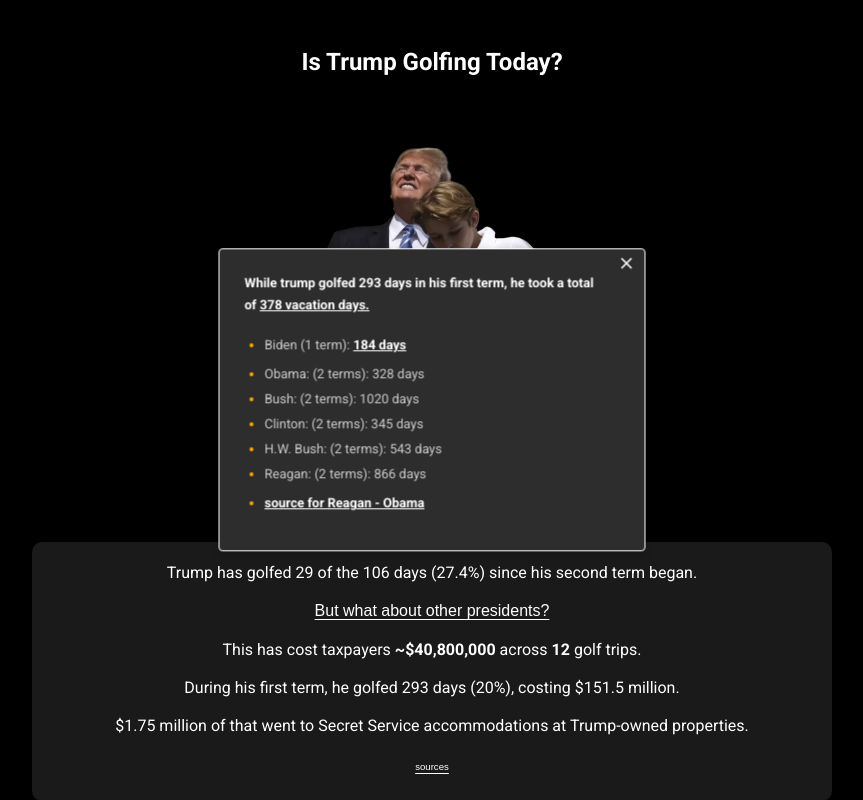
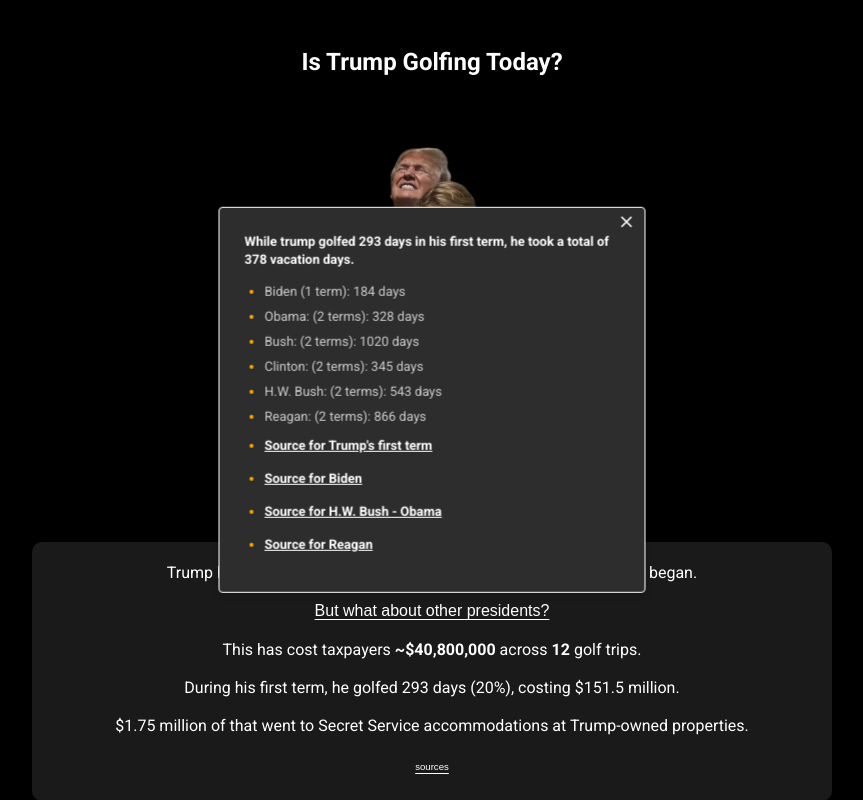
Before and after one commit to soyboi1312/istrumpgolfing.today, a Next.js app: page / in a window 1280 px wide. Both pictures are taken after a click on the button "But what about other presidents?". Shown: the top 800 px of the page, without its empty margins (208-1071 px from the left). Built offline with nearby package versions, Linux system fonts and the light colour scheme.

Commit message:
updated source formatting for vacation list

```diff
--- a/pages/index.tsx
+++ b/pages/index.tsx
@@ -249,28 +249,10 @@ const Home: React.FC<HomeProps> = ({
               <div ref={vacationInfoRef} className={styles.vacationInfoPopup}>
                 <p>
                   While trump golfed 293 days in his first term, he took a total
-                  of{" "}
-                  <a
-                    href="https://www.nbcnews.com/politics/donald-trump/how-much-time-trump-spending-trump-properties-n753366"
-                    target="_blank"
-                    rel="noopener norefferrer"
-                    className={styles.vacationInfoLink}
-                  >
-                    378 vacation days.
-                  </a>
+                  of 378 vacation days.
                 </p>
                 <ul className={styles.sourcesList}>
-                  <li>
-                    Biden (1 term):{" "}
-                    <a
-                      href="https://www.snopes.com/news/2025/02/04/biden-vacation-president/"
-                      target="_blank"
-                      rel="noopener norefferrer"
-                      className={styles.vacationInfoLink}
-                    >
-                      184 days
-                    </a>
-                  </li>
+                  <li>Biden (1 term): 184 days</li>
                   <li>Obama: (2 terms): 328 days</li>
                   <li>Bush: (2 terms): 1020 days</li>
                   <li>Clinton: (2 terms): 345 days</li>
@@ -278,12 +260,42 @@ const Home: React.FC<HomeProps> = ({
                   <li>Reagan: (2 terms): 866 days</li>
                   <li>
                     <a
+                      href="https://www.nbcnews.com/politics/donald-trump/how-much-time-trump-spending-trump-properties-n753366"
+                      target="_blank"
+                      rel="noopener norefferrer"
+                      className={styles.vacationInfoLink}
+                    >
+                      Source for Trump's first term
+                    </a>
+                  </li>
+                  <li>
+                    <a
+                      href="https://www.snopes.com/news/2025/02/04/biden-vacation-president/"
+                      target="_blank"
+                      rel="noopener norefferrer"
+                      className={styles.vacationInfoLink}
+                    >
+                      Source for Biden
+                    </a>
+                  </li>
+                  <li>
+                    <a
                       href="https://www.cleveland.com/nation/2017/08/presidential_vacations_who_too.html"
                       target="_blank"
                       rel="noopener norefferrer"
                       className={styles.vacationInfoLink}
                     >
-                      source for Reagan - Obama
+                      Source for H.W. Bush - Obama
+                    </a>
+                  </li>
+                  <li>
+                    <a
+                      href="https://www.washingtonpost.com/wp-dyn/content/blog/2008/03/04/BL2008030401392.html"
+                      target="_blank"
+                      rel="noopener norefferrer"
+                      className={styles.vacationInfoLink}
+                    >
+                      Source for Reagan
                     </a>
                   </li>
                 </ul>
```
